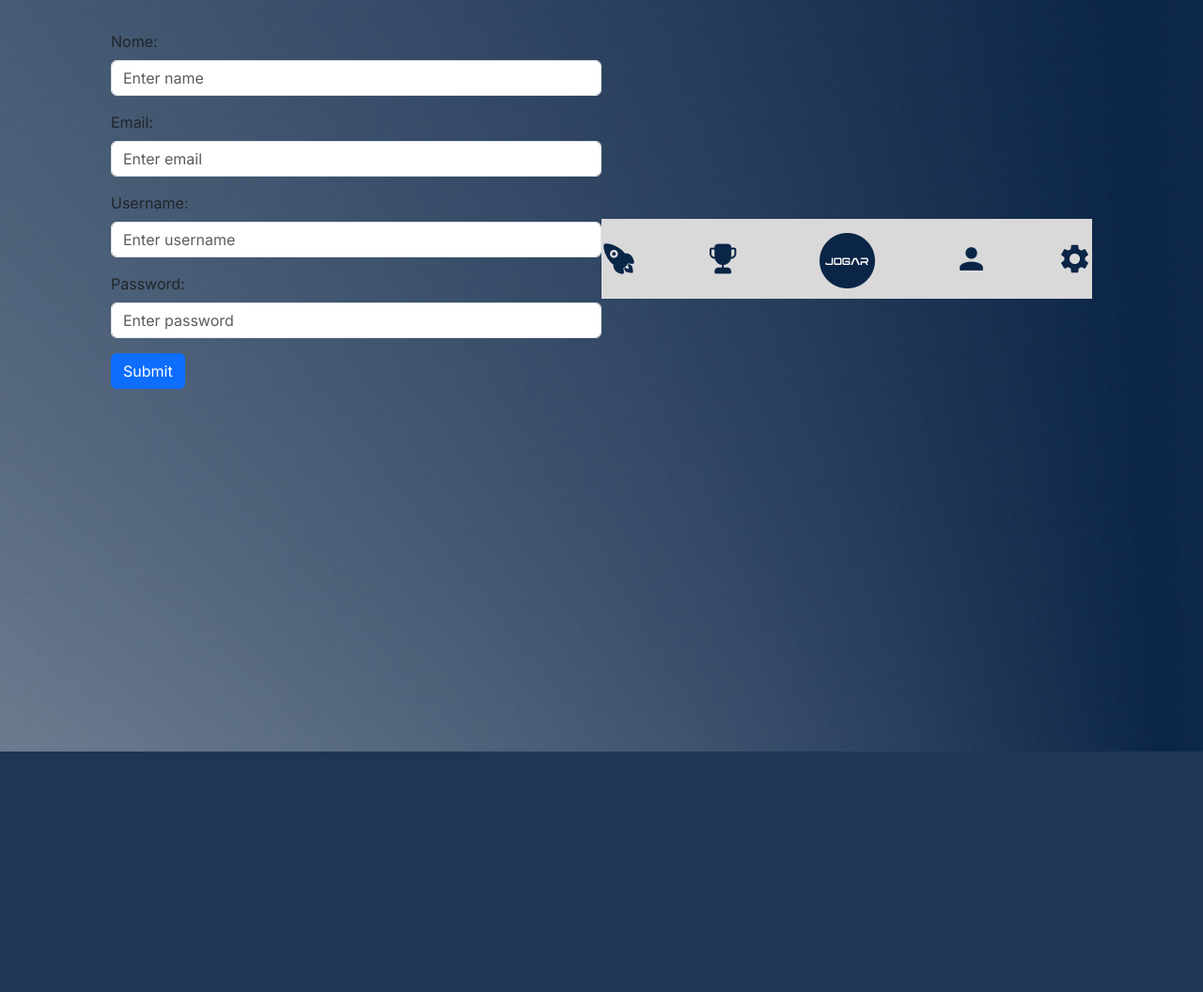
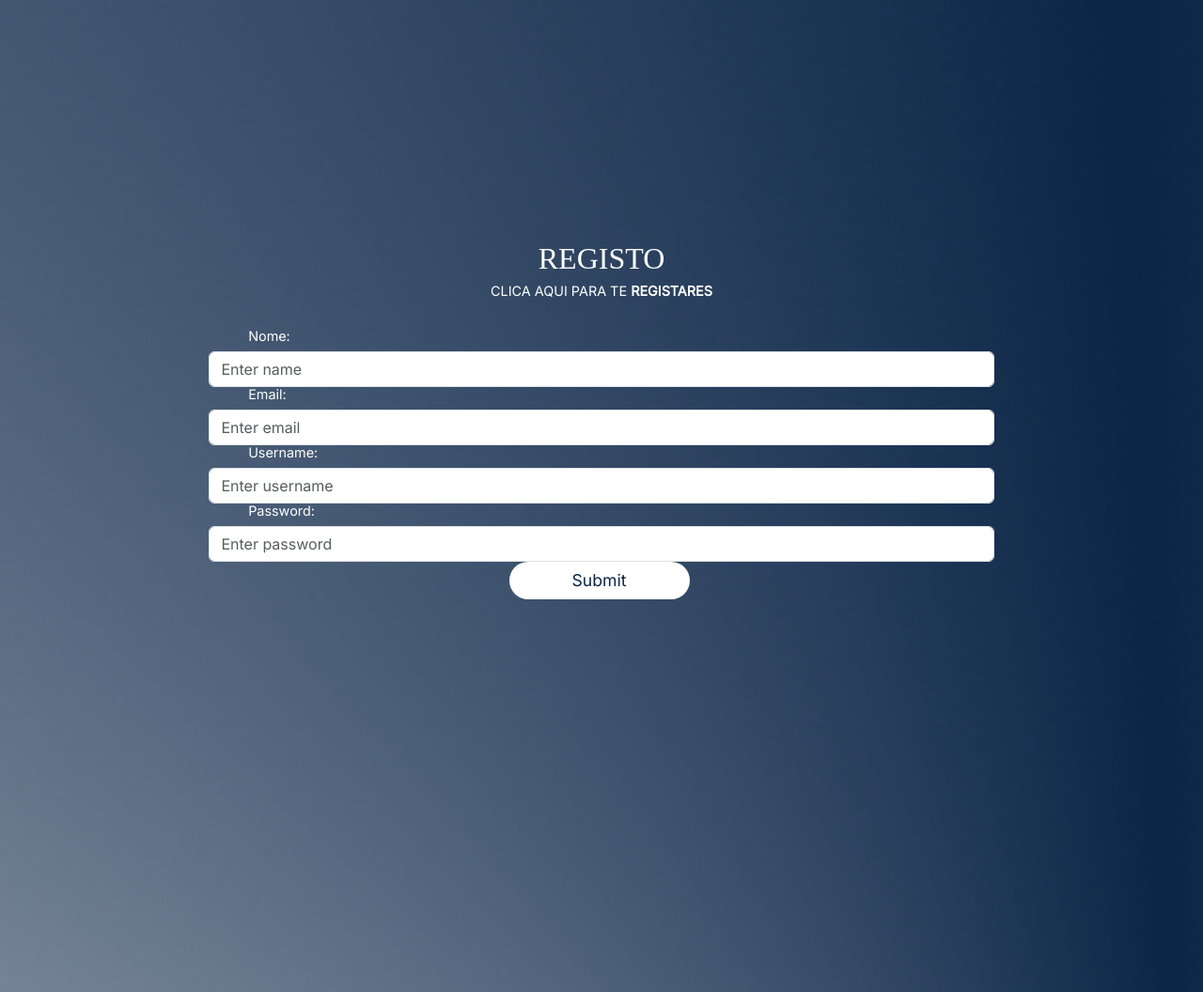
Before and after one commit to antrodrigo/Projeto, a PHP site: page /registo.php in a window 1280 px wide. Shown: the whole page at 94% size. Before the commit the page ends 800 px from the top, so only its background shows below. Run offline with PHP 8.4, Linux system fonts and the light colour scheme; some libraries are stand-ins or nearby versions; some web fonts are replaced.

Commit message:
ai socrro

```diff
--- a/components/cp_navbar.php
+++ b/components/cp_navbar.php
@@ -1,7 +1,9 @@
 
-<div class="navbar">
-      <a href="index.php" class="active">   <img src="images/icon1_nb.png"> </a>
-        <a href="ranking.php"> <img src="images/icon2_nb.png" > </a>
-        <a href="pergunta.php"> <img src="images/icon3_nb.png"> </a>
-        <a href="o_meu_perfil.php"> <img src="images/icon4_nb.png"> </a>
-        <a href="definicoes_menu.php"> <img src="images/icon5_nb.png"> </a>
+
+    <div class="navbar">
+        <img class="icone_nb" src="images/icon1_nb.png">
+        <img class="icone_nb" src="images/icon2_nb.png">
+        <img class="icon_jogar" src="images/icon3_nb.png">
+        <img class="icone_nb" src="images/icon4_nb.png">
+        <img class="icone_nb" src="images/icon5_nb.png">
+    </div>
--- a/components/cp_registo.php
+++ b/components/cp_registo.php
@@ -1,43 +1,42 @@
-<?php
-// conexão à base de dados
-require_once "connections/connection.php";
-$link = new_db_connection();
-?>
+<h1 class="titulos">REGISTO</h1>
+<p class="texto_grande">CLICA AQUI PARA TE <a href="../registo.php">REGISTARES</a></p>
 
 <section class="sec-filmes pb-5" id="lista-filmes">
     <div class="container px-lg-5 pt-3">
 
 
-        <form class="col-6" action="./scripts/sc_registo.php" method="post" class="was-validated">
-            <div class="mb-3 mt-3">
-                <label for="uname" class="form-label">Nome:</label>
+        <form class="form-width" action="./scripts/sc_registo.php" method="post" class="was-validated">
+            <div>
+                <label for="uname" class="form-label texto_grande">Nome:</label>
                 <input type="text" class="form-control" id="nome"
                        placeholder="Enter name" name="nome" required>
                 <div class="valid-feedback">Valid.</div>
                 <div class="invalid-feedback">Please fill out this field.</div>
             </div>
-            <div class="mb-3 mt-3">
-                <label for="uname" class="form-label">Email:</label>
+            <div>
+                <label for="uname" class="form-label texto_grande">Email:</label>
                 <input type="email" class="form-control" id="email"
                        placeholder="Enter email" name="email" required>
                 <div class="valid-feedback">Valid.</div>
                 <div class="invalid-feedback">Please fill out this field.</div>
             </div>
-            <div class="mb-3 mt-3">
-                <label for="uname" class="form-label">Username:</label>
+            <div>
+                <label for="uname" class="form-label texto_grande">Username:</label>
                 <input type="text" class="form-control" id="username"
                        placeholder="Enter username" name="username" required>
                 <div class="valid-feedback">Valid.</div>
                 <div class="invalid-feedback">Please fill out this field.</div>
             </div>
-            <div class="mb-3">
-                <label for="pwd" class="form-label">Password:</label>
+            <div>
+                <label for="pwd" class="form-label texto_grande">Password:</label>
                 <input type="password" class="form-control" id="password"
                        placeholder="Enter password" name="password" required>
                 <div class="valid-feedback">Valid.</div>
                 <div class="invalid-feedback">Please fill out this field.</div>
             </div>
-            <button type="submit" class="btn btn-primary">Submit</button>
+            <div class="button-container">
+            <button type="submit" class="botão">Submit</button>
+            </div>
         </form>
         <?php
         if (isset($_GET["msg"])) {
@@ -64,3 +63,6 @@ $link = new_db_connection();
             echo "<p>$feedback_msg</p>";
         }
         ?>
+
+    </div>
+</section>
--- a/css/css.css
+++ b/css/css.css
@@ -7,10 +7,14 @@ body {
     background-repeat: no-repeat;
     background-size: cover;
     background-position: center center;
-    max-width: 100%;
     height: 100%;
+    margin:0;
+    padding: 0;
+}
 
-}
+
+
+
 
 .titulos {
     color: white;
@@ -26,8 +30,9 @@ body {
 }
 
 .button-container{
-    display: flex;
-    flex-direction: column;
+    display: block;
+    justify-content: center;
+    text-align: center;
 }
 
 .botão {
@@ -169,41 +174,79 @@ a:hover {
 
 }
 
-.container_nave {
-    border-radius: 25px;
-    border: 2px solid #8F8F8F;
+.form-width {
+    width: 80%;
+    margin: auto;
 }
 
-.div_nave {
-    background-color: #9FA2B2;
+
+
+
+
+
+
+.navbar {
+    background-color: #D9D9D9;
     border-radius: 40px;
+    text-align: center;
     display: flex;
-    margin-left: 0.2rem;
-    margin-right: 0.2rem;
+    justify-content: center;
+    align-items: center;
+    position: fixed;
+    bottom: 0;
+    width: 100%;
+    height: 10%;
+}
+
+
+
+
+.icone_nb {
+    display: block;
+    position: relative;
+    top: -10px; /* Ajuste o valor negativo para controlar a quantidade de sobreposição */
+}
+
+.icon_jogar{
+    display: block;
+    position: relative;
+    top: -20px; /* Ajuste o valor negativo para controlar a quantidade de sobreposição */
 
 }
 
 
-.navbar {
-    background-color: #D9D9D9;
-    position: fixed;
-    top: 0;
-    left: 0;
-    width: 100%;
-    margin-top:10%;
+
+
+.center_image {
+    max-width: 100%;
+    max-height: 100%;
+    margin: auto;
 }
 
-.navbar a {
-    list-style: none;
+
+
+
+
+
+.center_image_container {
     display: flex;
+    justify-content: center;
+    align-items: center;
+    flex-direction: column;
+    text-align: center;
 }
+
 
 
 
 .center{
     position: center;
     text-align: center;
+    display:flex;
+
 }
+
+
 
 .botao_menu{
     border-radius: 50px;
--- a/login.php
+++ b/login.php
@@ -5,6 +5,3 @@
 
 <!-- Login -->
 <?php include_once "./components/cp_login.php" ?>
-
-<!-- Navigation-->
-<?php include_once "./components/cp_navbar.php" ?>
--- a/pecas.php
+++ b/pecas.php
@@ -3,5 +3,5 @@
 <!-- Head-->
 <?php include_once "./components/cp_head.php" ?>
 
-<!-- Avatares -->
+<!-- Pecas -->
 <?php include_once "./components/cp_pecas.php" ?>
--- a/registo.php
+++ b/registo.php
@@ -5,6 +5,3 @@
 
 <!-- Registo -->
 <?php include_once "./components/cp_registo.php" ?>
-
-<!-- Navigation-->
-<?php include_once "./components/cp_navbar.php" ?>
--- a/scripts/sc_comprar_peca.php
+++ /dev/null
@@ -1 +0,0 @@
-<?php
```
Also changed, not shown: components/cp_login.php (+16 -9 lines), components/cp_pecas.php (+30 -3 lines), images/avatar_1.png (added), images/avatar_2.png (added), images/avatar_3.png (added), images/avatar_4.png (added), images/avatar_5.png (added), images/peca1.blur.png, images/peca2.blur .png (deleted), images/peca2.blur.png (added).
